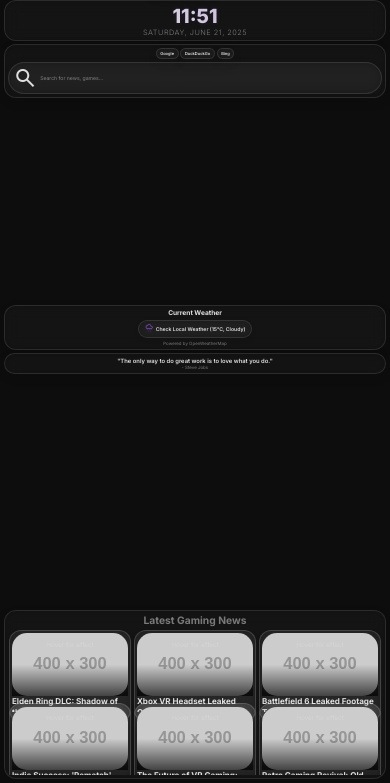
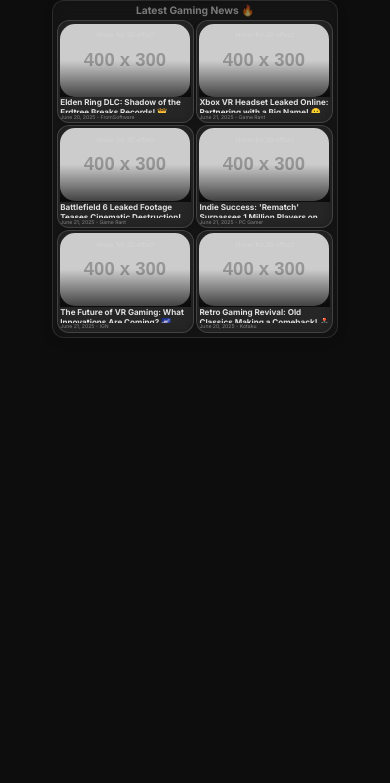
Before and after one commit to Mkylandia/MKWEBGAMINGNEWS, a plain HTML site: page index.html in a window 390 px wide. Shown: the part 61-844 px from the top of the page. Drawn offline with nearby package versions, Linux system fonts and the light colour scheme; placeholder pictures from the web are drawn by us.

Commit message:
Update index.html

```diff
--- a/index.html
+++ b/index.html
@@ -3,72 +3,73 @@
 <head>
     <meta charset="UTF-8">
     <meta name="viewport" content="width=device-width, initial-scale=1.0">
-    <title>MKWEB OS 7 - Gaming News</title>
+    <title>MKWEB Gaming News</title>
     <link href="https://fonts.googleapis.com/css2?family=Inter:wght@300;400;500;600;700;800&display=swap" rel="stylesheet">
     <link href="https://fonts.googleapis.com/css2?family=Material+Symbols+Outlined:opsz,wght,FILL,GRAD@20..48,100..700,0..1,-50..200" rel="stylesheet" />
     <link rel="stylesheet" href="style.css"> </head>
 <body>
-    <div class="menu-wrap" style="display: none;"> <ul class="menu">
+    <div class="menu-wrap" style="display: none;">
+        <ul class="menu">
             <li class="menu__item">
-                <a class="menu__item-link" href="#">Home</a>
+                <a class="menu__item-link" href="#">Home 🎮</a>
                 <div class="marquee">
                     <div class="marquee__inner-wrap">
                         <div class="marquee__inner">
-                            <span>Home</span>
+                            <span>Home 🎮</span>
                             <div class="marquee__img" style="background-image: url('https://via.placeholder.com/200x70/8a4ed4/ffffff?text=Gaming');"></div>
-                            <span>Home</span>
+                            <span>Home 🎮</span>
                             <div class="marquee__img" style="background-image: url('https://via.placeholder.com/200x70/8a4ed4/ffffff?text=News');"></div>
                         </div>
                     </div>
                 </div>
             </li>
             <li class="menu__item">
-                <a class="menu__item-link" href="#">Latest News</a>
+                <a class="menu__item-link" href="#">Latest News 🚀</a>
                 <div class="marquee">
                     <div class="marquee__inner-wrap">
                         <div class="marquee__inner">
-                            <span>Latest News</span>
+                            <span>Latest News 🚀</span>
                             <div class="marquee__img" style="background-image: url('https://via.placeholder.com/200x70/8a4ed4/ffffff?text=Updates');"></div>
-                            <span>Latest News</span>
+                            <span>Latest News 🚀</span>
                             <div class="marquee__img" style="background-image: url('https://via.placeholder.com/200x70/8a4ed4/ffffff?text=Gaming');"></div>
                         </div>
                     </div>
                 </div>
             </li>
             <li class="menu__item">
-                <a class="menu__item-link" href="#">Reviews</a>
+                <a class="menu__item-link" href="#">Reviews ⭐</a>
                 <div class="marquee">
                     <div class="marquee__inner-wrap">
                         <div class="marquee__inner">
-                            <span>Reviews</span>
+                            <span>Reviews ⭐</span>
                             <div class="marquee__img" style="background-image: url('https://via.placeholder.com/200x70/8a4ed4/ffffff?text=Games');"></div>
-                            <span>Reviews</span>
+                            <span>Reviews ⭐</span>
                             <div class="marquee__img" style="background-image: url('https://via.placeholder.com/200x70/8a4ed4/ffffff?text=Tech');"></div>
                         </div>
                     </div>
                 </div>
             </li>
             <li class="menu__item">
-                <a class="menu__item-link" href="#">Esports</a>
+                <a class="menu__item-link" href="#">Esports 🏆</a>
                 <div class="marquee">
                     <div class="marquee__inner-wrap">
                         <div class="marquee__inner">
-                            <span>Esports</span>
+                            <span>Esports 🏆</span>
                             <div class="marquee__img" style="background-image: url('https://via.placeholder.com/200x70/8a4ed4/ffffff?text=Tournaments');"></div>
-                            <span>Esports</span>
+                            <span>Esports 🏆</span>
                             <div class="marquee__img" style="background-image: url('https://via.placeholder.com/200x70/8a4ed4/ffffff?text=Players');"></div>
                         </div>
                     </div>
                 </div>
             </li>
             <li class="menu__item">
-                <a class="menu__item-link" href="#">Contact</a>
+                <a class="menu__item-link" href="#">Contact 📧</a>
                 <div class="marquee">
                     <div class="marquee__inner-wrap">
                         <div class="marquee__inner">
-                            <span>Contact</span>
+                            <span>Contact 📧</span>
                             <div class="marquee__img" style="background-image: url('https://via.placeholder.com/200x70/8a4ed4/ffffff?text=Info');"></div>
-                            <span>Contact</span>
+                            <span>Contact 📧</span>
                             <div class="marquee__img" style="background-image: url('https://via.placeholder.com/200x70/8a4ed4/ffffff?text=Us');"></div>
                         </div>
                     </div>
@@ -79,13 +80,13 @@
 
     <div class="container">
         <header class="header">
-            <h1 class="logo">MKWEB Gaming</h1>
+            <h1 class="logo">MKWEB Gaming News</h1>
             <div class="controls">
                 <button class="glass">
                     <span class="material-symbols-outlined">settings</span>
                     <span class="sr-only">Settings</span>
                 </button>
-                <button class="glass">
+                <button class="glass" id="menu-toggle-button">
                     <span class="material-symbols-outlined">menu</span>
                     <span class="sr-only">Menu</span>
                 </button>
@@ -93,120 +94,85 @@
             </div>
         </header>
 
-        <main class="main-grid">
-            <div class="grid-left">
-                <section class="time-display glass">
-                    <div id="time">13:46</div>
-                    <div id="date">Saturday, June 21, 2025</div>
-                </section>
-
-                <section class="search-section glass">
-                    <div class="search-engines">
-                        <span class="search-engine glass">Google</span>
-                        <span class="search-engine glass">DuckDuckGo</span>
-                        <span class="search-engine glass">Bing</span>
-                    </div>
-                    <div class="search-box glass">
-                        <span class="material-symbols-outlined">search</span>
-                        <input type="text" id="search" placeholder="Search for news, games...">
-                    </div>
-                </section>
-            </div>
-
-            <div class="grid-right">
-                <section class="weather-link-section glass">
-                    <h2>Current Weather</h2>
-                    <a href="#" class="weather-link-button glass">
-                        <span class="material-symbols-outlined weather-icon">cloudy_snowing</span>
-                        Check Local Weather (15°C, Cloudy)
-                    </a>
-                    <p class="weather-notice">Powered by OpenWeatherMap</p>
-                </section>
-
-                <section class="quote-section glass">
-                    <p id="quote-text">"The only way to do great work is to love what you do."</p>
-                    <p id="quote-author">- Steve Jobs</p>
-                </section>
-            </div>
-
-            <section class="news-section glass" style="grid-column: 1 / -1;">
-                <h2>Latest Gaming News</h2>
+        <main class="main-content-area">
+            <section class="news-section glass">
+                <h2>Latest Gaming News 🔥</h2>
                 <div class="news-container">
                     <a href="https://gamerant.com/elden-ring-shadow-of-the-erdtree-review/" class="news-card glass">
                         <div class="tilted-card-figure">
-                            <p class="tilted-card-mobile-alert">Hover for effect</p>
+                            <p class="tilted-card-mobile-alert">Hover for 3D effect</p>
                             <div class="tilted-card-inner">
                                 <img src="https://via.placeholder.com/400x300/6a0dad/ffffff?text=Elden+Ring+DLC" alt="Elden Ring DLC" class="tilted-card-img">
                                 <div class="tilted-card-overlay"></div>
                                 <span class="tilted-card-caption">Elden Ring DLC: Shadow of the Erdtree Review</span>
                             </div>
                         </div>
-                        <h3 class="news-title">Elden Ring DLC: Shadow of the Erdtree Breaks Records!</h3>
+                        <h3 class="news-title">Elden Ring DLC: Shadow of the Erdtree Breaks Records! 👑</h3>
                         <p class="news-meta">June 20, 2025 - FromSoftware</p>
                     </a>
 
                     <a href="https://gamerant.com/xbox-vr-headset-leaks-online/" class="news-card glass">
                         <div class="tilted-card-figure">
-                            <p class="tilted-card-mobile-alert">Hover for effect</p>
+                            <p class="tilted-card-mobile-alert">Hover for 3D effect</p>
                             <div class="tilted-card-inner">
                                 <img src="https://via.placeholder.com/400x300/4CAF50/ffffff?text=Xbox+VR+Leak" alt="Xbox VR Headset" class="tilted-card-img">
                                 <div class="tilted-card-overlay"></div>
                                 <span class="tilted-card-caption">Xbox VR Headset Leaks Online</span>
                             </div>
                         </div>
-                        <h3 class="news-title">Xbox VR Headset Leaked Online: Partnering with a Big Name!</h3>
+                        <h3 class="news-title">Xbox VR Headset Leaked Online: Partnering with a Big Name! 😮</h3>
                         <p class="news-meta">June 21, 2025 - Game Rant</p>
                     </a>
 
                     <a href="https://gamerant.com/battlefield-6-leaked-footage-cinematic-destructive-moments/" class="news-card glass">
                         <div class="tilted-card-figure">
-                            <p class="tilted-card-mobile-alert">Hover for effect</p>
+                            <p class="tilted-card-mobile-alert">Hover for 3D effect</p>
                             <div class="tilted-card-inner">
                                 <img src="https://via.placeholder.com/400x300/FF5722/ffffff?text=Battlefield+6" alt="Battlefield 6" class="tilted-card-img">
                                 <div class="tilted-card-overlay"></div>
                                 <span class="tilted-card-caption">Battlefield 6 Leaked Footage</span>
                             </div>
                         </div>
-                        <h3 class="news-title">Battlefield 6 Leaked Footage Teases Cinematic Destruction!</h3>
+                        <h3 class="news-title">Battlefield 6 Leaked Footage Teases Cinematic Destruction! 💥</h3>
                         <p class="news-meta">June 21, 2025 - Game Rant</p>
                     </a>
 
                     <a href="https://www.pcgamer.com/news/rematch-surpasses-1-million-players-in-its-first-day-of-full-release/" class="news-card glass">
                         <div class="tilted-card-figure">
-                            <p class="tilted-card-mobile-alert">Hover for effect</p>
+                            <p class="tilted-card-mobile-alert">Hover for 3D effect</p>
                             <div class="tilted-card-inner">
                                 <img src="https://via.placeholder.com/400x300/2196F3/ffffff?text=Rematch+Game" alt="Rematch Game" class="tilted-card-img">
                                 <div class="tilted-card-overlay"></div>
                                 <span class="tilted-card-caption">Rematch Hits 1 Million Players</span>
                             </div>
                         </div>
-                        <h3 class="news-title">Indie Success: 'Rematch' Surpasses 1 Million Players on Day One!</h3>
+                        <h3 class="news-title">Indie Success: 'Rematch' Surpasses 1 Million Players on Day One! 🎉</h3>
                         <p class="news-meta">June 21, 2025 - PC Gamer</p>
                     </a>
 
                     <a href="https://www.ign.com/articles/the-future-of-vr-gaming-what-innovations-are-coming" class="news-card glass">
                         <div class="tilted-card-figure">
-                            <p class="tilted-card-mobile-alert">Hover for effect</p>
+                            <p class="tilted-card-mobile-alert">Hover for 3D effect</p>
                             <div class="tilted-card-inner">
                                 <img src="https://via.placeholder.com/400x300/9C27B0/ffffff?text=VR+Gaming" alt="VR Gaming Future" class="tilted-card-img">
                                 <div class="tilted-card-overlay"></div>
                                 <span class="tilted-card-caption">The Future of VR Gaming</span>
                             </div>
                         </div>
-                        <h3 class="news-title">The Future of VR Gaming: What Innovations Are Coming?</h3>
+                        <h3 class="news-title">The Future of VR Gaming: What Innovations Are Coming? 🌌</h3>
                         <p class="news-meta">June 21, 2025 - IGN</p>
                     </a>
 
                     <a href="https://kotaku.com/retro-gaming-revival-old-classics-making-a-comeback" class="news-card glass">
                         <div class="tilted-card-figure">
-                            <p class="tilted-card-mobile-alert">Hover for effect</p>
+                            <p class="tilted-card-mobile-alert">Hover for 3D effect</p>
                             <div class="tilted-card-inner">
                                 <img src="https://via.placeholder.com/400x300/FFC107/000000?text=Retro+Gaming" alt="Retro Gaming Revival" class="tilted-card-img">
                                 <div class="tilted-card-overlay"></div>
                                 <span class="tilted-card-caption">Retro Gaming Resurgence</span>
                             </div>
                         </div>
-                        <h3 class="news-title">Retro Gaming Revival: Old Classics Making a Comeback!</h3>
+                        <h3 class="news-title">Retro Gaming Revival: Old Classics Making a Comeback! 🕹️</h3>
                         <p class="news-meta">June 20, 2025 - Kotaku</p>
                     </a>
                 </div>
@@ -215,38 +181,8 @@
     </div>
 
     <script>
-        // JavaScript for dynamic content (time, date, quote) and menu toggle
-        function updateTimeAndDate() {
-            const now = new Date();
-            const timeOptions = { hour: '2-digit', minute: '2-digit', hour12: false };
-            const dateOptions = { weekday: 'long', year: 'numeric', month: 'long', day: 'numeric' };
-
-            document.getElementById('time').textContent = now.toLocaleTimeString('en-US', timeOptions);
-            document.getElementById('date').textContent = now.toLocaleDateString('en-US', dateOptions);
-        }
-
-        setInterval(updateTimeAndDate, 1000);
-        updateTimeAndDate(); // Initial call
-
-        // Example quotes (replace with actual API fetch in a real app)
-        const quotes = [
-            { text: "The only way to do great work is to love what you do.", author: "Steve Jobs" },
-            { text: "Innovation distinguishes between a leader and a follower.", author: "Steve Jobs" },
-            { text: "It's not about ideas. It's about making ideas happen.", author: "Scott Belsky" },
-            { text: "Games are the most elevated form of art.", author: "Hidetaka Miyazaki" },
-            { text: "Stay awhile and listen.", author: "Deckard Cain" }
-        ];
-
-        function setRandomQuote() {
-            const randomIndex = Math.floor(Math.random() * quotes.length);
-            document.getElementById('quote-text').textContent = `"${quotes[randomIndex].text}"`;
-            document.getElementById('quote-author').textContent = `- ${quotes[randomIndex].author}`;
-        }
-
-        setRandomQuote(); // Initial quote
-
-        // Menu Toggle (conceptual - attach to a button click)
-        document.querySelector('.controls button:nth-child(2)').addEventListener('click', function() {
+        // JavaScript for menu toggle
+        document.getElementById('menu-toggle-button').addEventListener('click', function() {
             const menuWrap = document.querySelector('.menu-wrap');
             if (menuWrap.style.display === 'none' || menuWrap.style.display === '') {
                 menuWrap.style.display = 'block';
```
